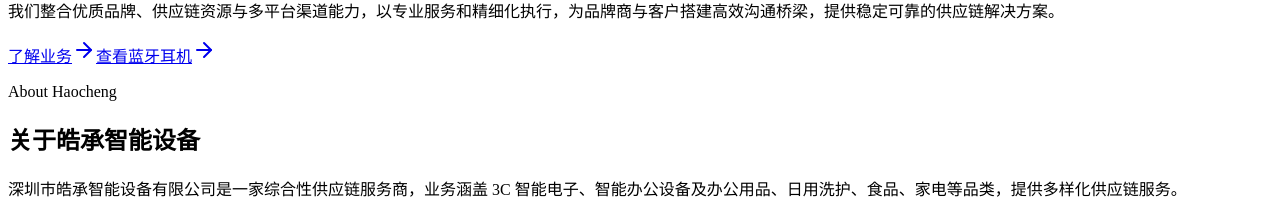
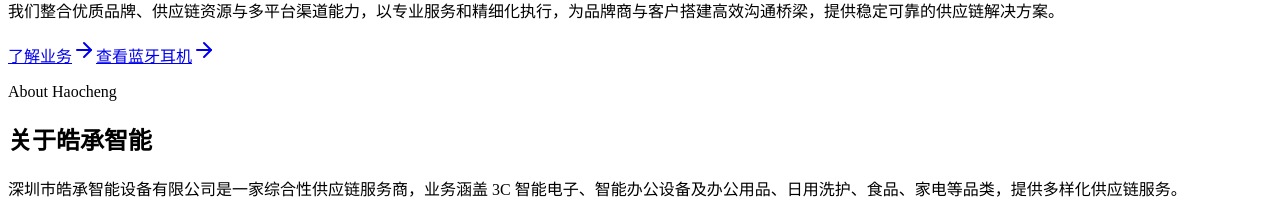
Before and after one commit to luup1854/hanhai_earbuds, a React (Vite) app: page / in a window 1280 px wide. Shown: the part 1600-1811 px from the top of the page. Built offline with nearby package versions, Linux system fonts and the light colour scheme; the HTML template or start-up script is replaced by a standard one.

Commit message:
fix: 修改关于皓承智能设备

```diff
--- a/src/data/siteData.ts
+++ b/src/data/siteData.ts
@@ -160,7 +160,7 @@
       },
     },
     about: {
-      title: "关于皓承智能设备",
+      title: "关于皓承智能",
       paragraphs: [
         "深圳市皓承智能设备有限公司是一家综合性供应链服务商，业务涵盖 3C 智能电子、智能办公设备及办公用品、日用洗护、食品、家电等品类，提供多样化供应链服务。",
         "公司为品牌商和客户搭建沟通桥梁，提供专业服务和高效管理，运用信息技术和数据分析，确保供应链精准对接和运作。",
```
